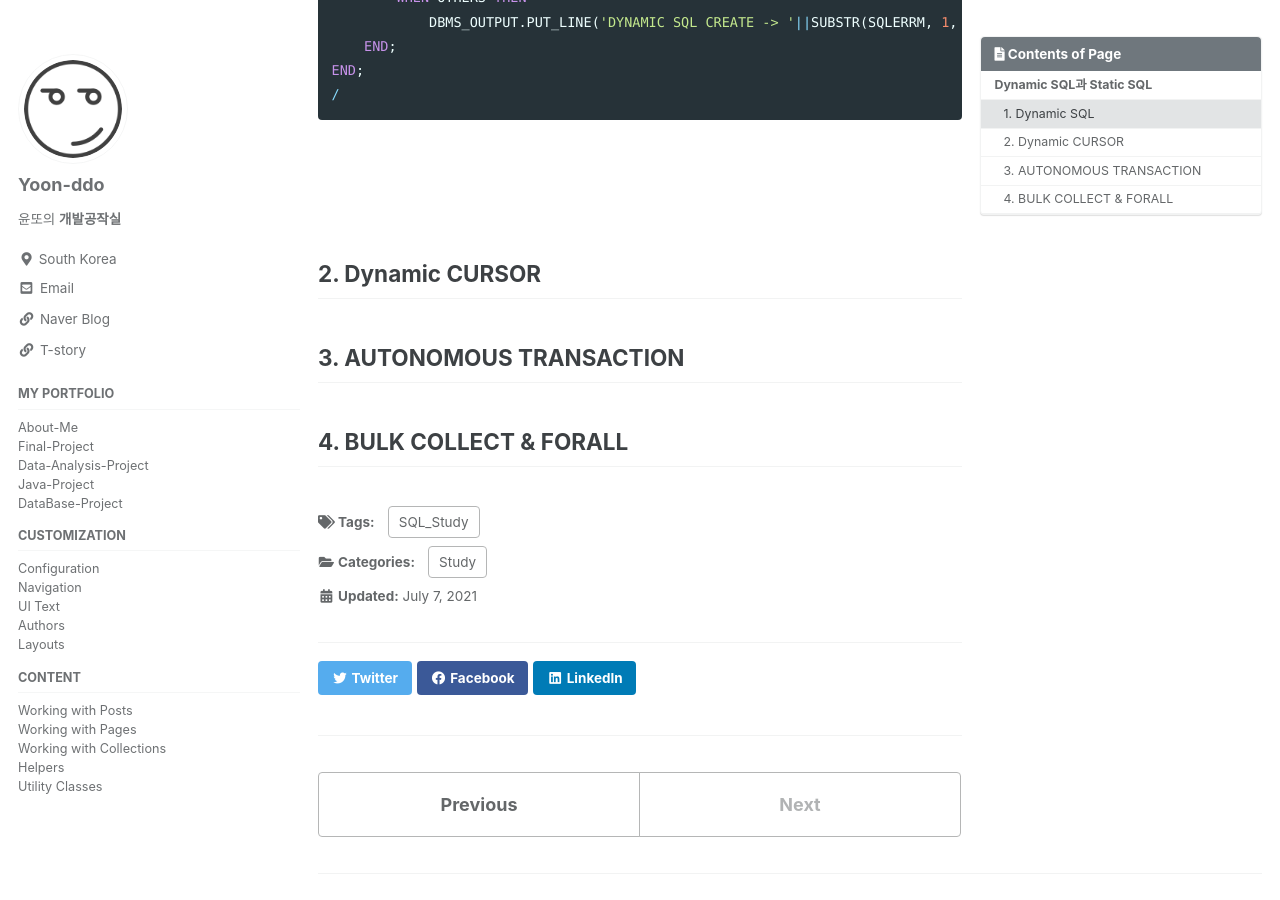
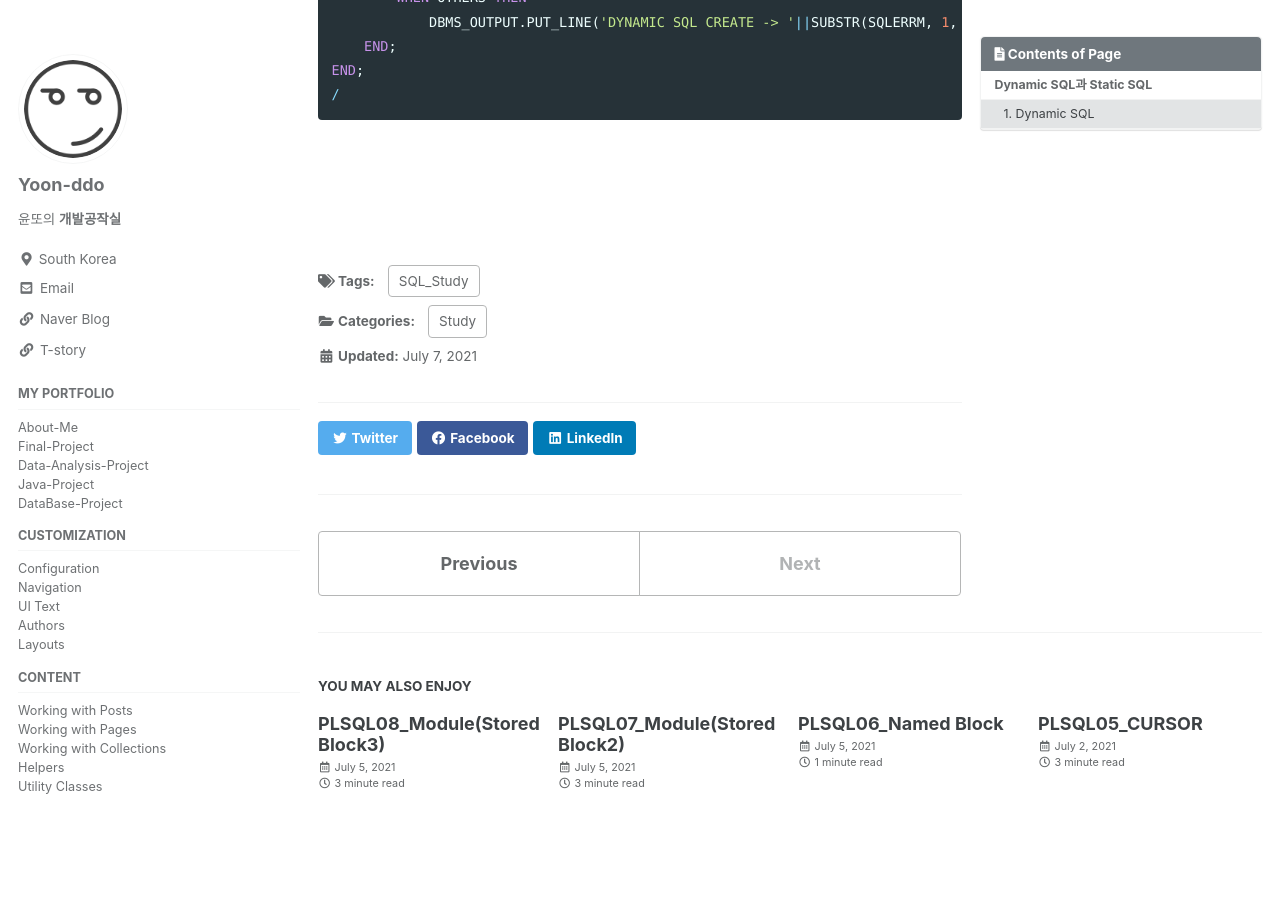
Before and after one commit to Yoon-ddo/Yoon-ddo.github.io, a Jekyll site: the page built from _posts/2021-07-07-PLSQL09_Advanced Feature.md, in a window 1280 px wide and 900 px high, scrolled down 1179 px. Built offline with Jekyll 4.4.1, drawn with Linux system fonts in a browser that asks for light colours; cached includes are drawn as plain includes.

Commit message:
Update 2021-07-07-PLSQL09_Advanced Feature.md

````diff
--- a/_posts/2021-07-07-PLSQL09_Advanced Feature.md
+++ b/_posts/2021-07-07-PLSQL09_Advanced Feature.md
@@ -54,6 +54,3 @@ END;
 ```
 
 <br><br><br>
-## 2. Dynamic CURSOR
-## 3. AUTONOMOUS TRANSACTION
-## 4. BULK COLLECT & FORALL
````
